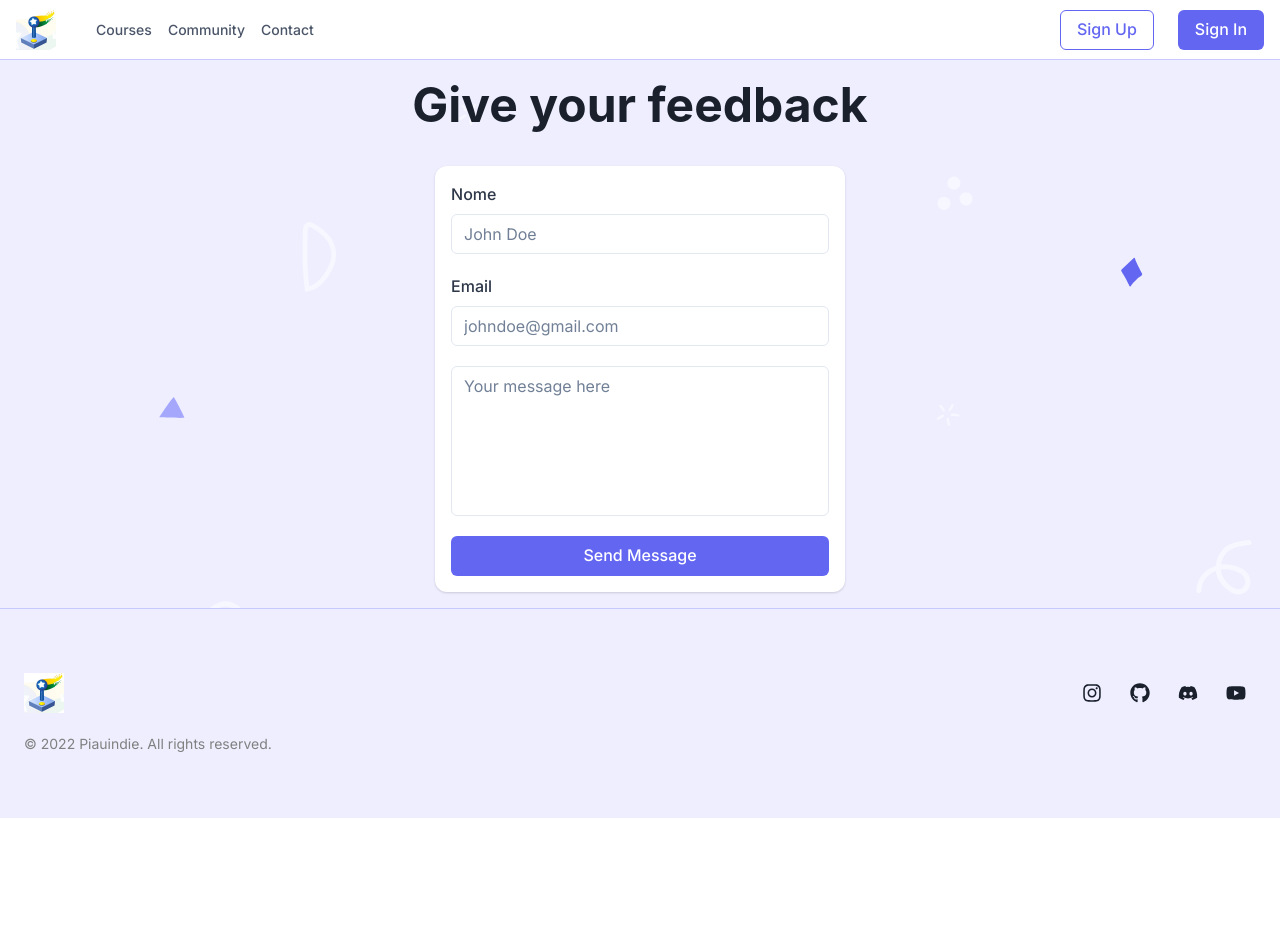
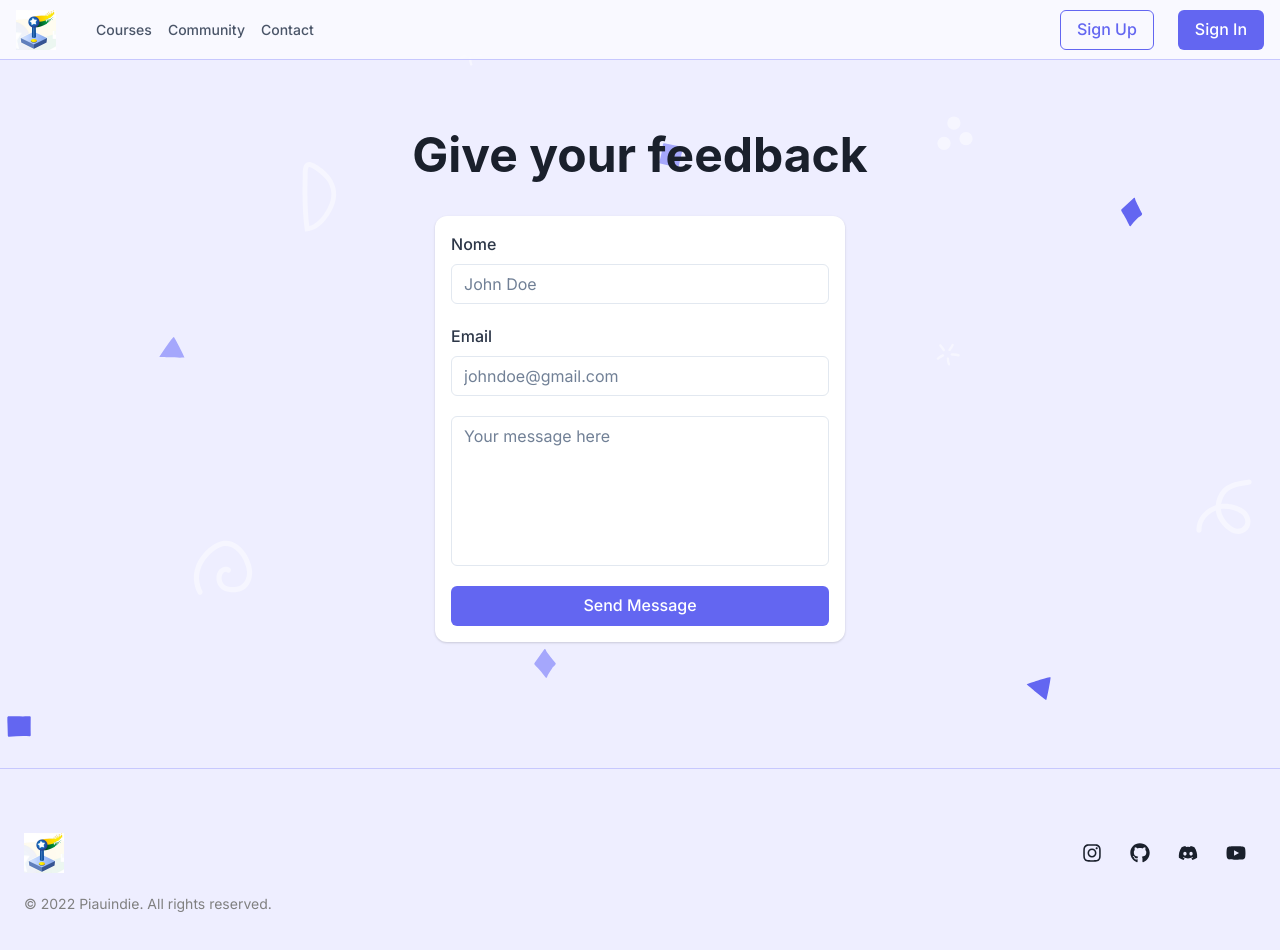
Before and after one commit to NitoBa/piauindie, a Next.js app in the folder apps/web/: page /contact in a window 1280 px wide. Shown: the top 950 px of the page. Before the commit the page ends 818 px from the top, so only its background shows below. Built offline with nearby package versions, Linux system fonts and the light colour scheme.

Commit message:
feat: adjust layout to following footer

```diff
--- a/apps/web/src/pages/contact.tsx
+++ b/apps/web/src/pages/contact.tsx
@@ -28,10 +28,10 @@ export default function ContactPage() {
         backgroundImage: CONFETTI_LIGHT,
         backgroundAttachment: 'fixed',
       }}
-      mt="60px"
+      pt="60px"
       bg="brand.50"
       py="4"
-      id="contact"
+      minH="container.md"
     >
       <VStack spacing={{ base: 4, md: 8 }}>
         <Heading
--- a/apps/web/src/pages/index.tsx
+++ b/apps/web/src/pages/index.tsx
@@ -2,7 +2,7 @@ import { Flex } from '@chakra-ui/react'
 import { Hero } from '@components/Layouts/Hero'
 export default function HomePage() {
   return (
-    <Flex justifyContent="center" alignItems="center">
+    <Flex justifyContent="center" alignItems="center" minH="container.md">
       <Hero />
     </Flex>
   )
--- a/apps/web/src/pages/login.tsx
+++ b/apps/web/src/pages/login.tsx
@@ -13,6 +13,8 @@ export default function Login() {
       align={'center'}
       justify={'center'}
       bg={useColorModeValue('brand.100', 'gray.800')}
+      minH="container.md"
+      pt="60px"
     >
       {type === 'signIn' && (
         <Fade in={type === 'signIn'} transition={{ enter: { duration: 0.5 } }}>
```
